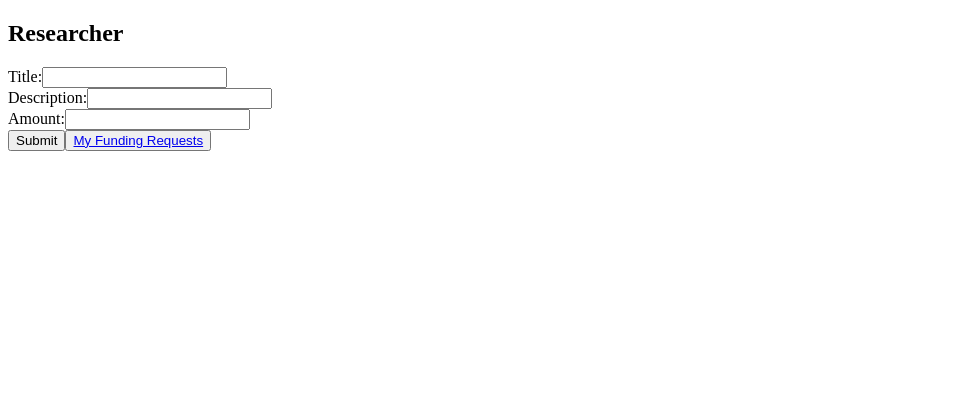
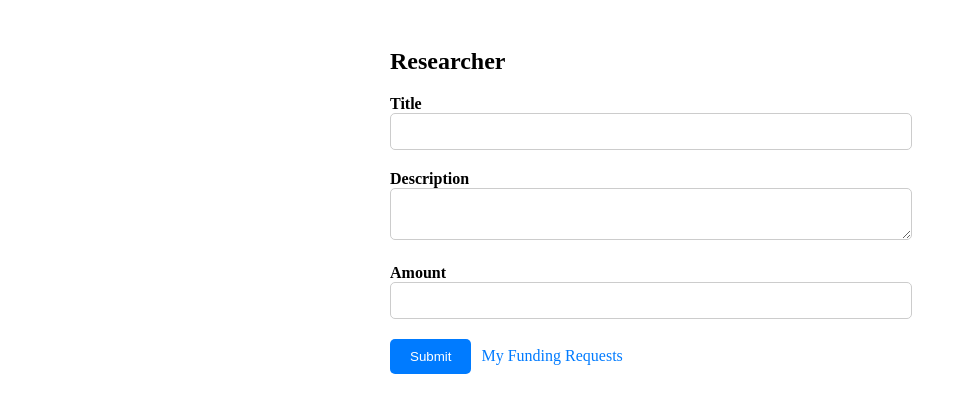
Before and after one commit to suzandsouza/Khoj, a React (Create React App) app: page /researcher in a window 1280 px wide. Shown: the top 412 px of the page, without its empty margins (0-967 px from the left). Built offline with nearby package versions, Linux system fonts and the light colour scheme; a web font is replaced by a local one.

Commit message:
Added styling to funding request form

```diff
--- a/src/pages/myFundingProjects.js
+++ b/src/pages/myFundingProjects.js
@@ -64,7 +64,7 @@ const MyFundingProjects = () => {
 
         // Withdraw funds for the selected funding request
         await contract.withdrawFunds(index);
-        console.log("hello")
+        //console.log("hello")
         alert("Success! Funds have been withdrawn.");
 
         // Refresh the funding requests
@@ -91,7 +91,7 @@ const MyFundingProjects = () => {
             <p><strong>Researcher's Address:</strong> {request.researcher}</p>
             <p><strong>Description:</strong> {request.description}</p>
             <p><strong>Amount Requested:</strong> {request.amount}</p>
-            <p><strong>Funds Withdrawn:</strong> {request.fundsWithdrawn===true ? 'Yes' : 'No'}</p>
+            <p><strong>Funds Withdrawn:</strong> {request.fundsWithdrawn ? 'Yes' : 'No'}</p>
             {!request.fundsWithdrawn && <button onClick={() => handleWithdraw(index)}>Withdraw</button>}
           </Card>
         ))}
--- a/src/pages/researcher.js
+++ b/src/pages/researcher.js
@@ -2,6 +2,7 @@ import React, { useState } from 'react';
 import { ethers } from 'ethers';
 import contractaddress from "../abi/contractaddress.json";
 import abi from "../abi/newabi.json"
+import "../styles/researcher.scss"
 
 const Researcher = () => {
   const [title, setTitle] = useState('');
@@ -52,24 +53,42 @@ const Researcher = () => {
   };
 
   return (
-    <div>
+    <div className="researcher-container">
       <h2>Researcher</h2>
-      <form onSubmit={handleSubmit}>
-        <div>
-          <label>Title:</label>
-          <input type="text" value={title} onChange={handleTitleChange} />
+      <form className="researcher-form" onSubmit={handleSubmit}>
+        <div className="form-group">
+          <label htmlFor="title">Title</label>
+          <input
+            type="text"
+            id="title"
+            value={title}
+            onChange={(e) => setTitle(e.target.value)}
+            required
+          />
         </div>
-        <div>
-          <label>Description:</label>
-          <input type="text" value={description} onChange={handleDescriptionChange} />
+        <div className="form-group">
+          <label htmlFor="description">Description</label>
+          <textarea
+            id="description"
+            value={description}
+            onChange={(e) => setDescription(e.target.value)}
+            required
+          ></textarea>
         </div>
-        <div>
-          <label>Amount:</label>
-          <input type="number" value={amount} onChange={handleAmountChange} />
+        <div className="form-group">
+          <label htmlFor="amount">Amount</label>
+          <input
+            type="number"
+            id="amount"
+            value={amount}
+            onChange={(e) => setAmount(e.target.value)}
+            required
+          />
         </div>
-
-        <button type="submit">Submit</button>
-        <button><a href='/myFundingProjects'>My Funding Requests</a></button>
+        <div className="form-group">
+          <button type="submit">Submit</button>
+          <a href="/myFundingProjects">My Funding Requests</a>
+        </div>
       </form>
     </div>
   );
--- /dev/null
+++ b/src/styles/researcher.scss
@@ -0,0 +1,45 @@
+.researcher-container {
+    max-width: 500px;
+    margin: 0 auto;
+    padding: 20px;
+
+    .researcher-form {
+      display: flex;
+      flex-direction: column;
+
+      .form-group {
+        margin-bottom: 20px;
+
+        label {
+          font-weight: bold;
+        }
+
+        input,
+        textarea {
+          width: 100%;
+          padding: 10px;
+          border: 1px solid #ccc;
+          border-radius: 5px;
+        }
+      }
+
+      button {
+        padding: 10px 20px;
+        background-color: #007bff;
+        color: #fff;
+        border: none;
+        border-radius: 5px;
+        cursor: pointer;
+      }
+
+      a {
+        color: #007bff;
+        text-decoration: none;
+        margin-left: 10px;
+
+        &:hover {
+          text-decoration: underline;
+        }
+      }
+    }
+  }
```
